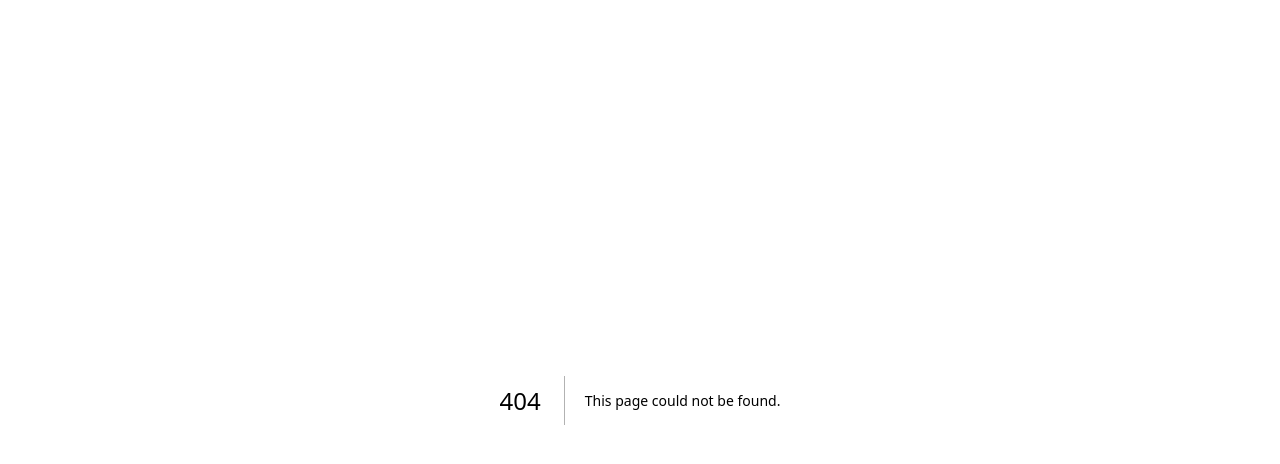
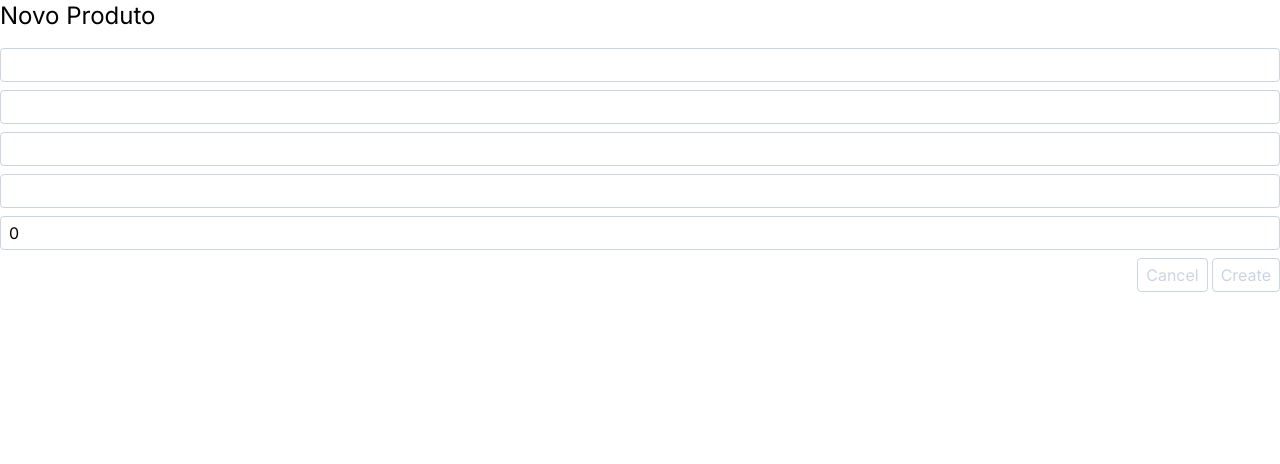
Before and after one commit to evelynlnoro/building_inventory, a Next.js app: page /new in a window 1280 px wide. Before the commit this address had no page. Shown: the top 464 px of the page. Built offline with nearby package versions, Linux system fonts and the light colour scheme.

Commit message:
feat: inventory item creation

```diff
--- a/app/components/InventoryList.tsx
+++ b/app/components/InventoryList.tsx
@@ -1,4 +1,5 @@
 import { prisma } from "@/app/db";
+import Link from "next/link";
 
 import { InventoryItem } from "@/app/components/InventoryItem";
 
@@ -13,6 +14,12 @@ export default async function InventoryList() {
     <>
       <header className="flex justify-between items-center mb-4">
         <h1 className="text-2xl">Estoque</h1>
+        <Link
+          className="border border-slate-300 text-slate-300 px-2 py-1 rounded hover:bg-slate-700 focus-within:bg-slate-700 outline-none"
+          href="/new"
+        >
+          Novo
+        </Link>
       </header>
       <ul className="pl-4">
         {items.map((item) => (
--- /dev/null
+++ b/app/new/page.tsx
@@ -0,0 +1,91 @@
+import { prisma } from "@/app/db";
+import { redirect } from "next/navigation";
+import Link from "next/link";
+
+async function createItem(data: FormData) {
+  "use server";
+
+  // validations
+  const nome = data.get("nome")?.valueOf();
+  if (typeof nome !== "string" || nome.length === 0) {
+    throw new Error("Nome inválido");
+  }
+  const descricao = data.get("descricao")?.valueOf();
+  if (typeof descricao !== "string" || descricao.length === 0) {
+    throw new Error("Descrição inválida");
+  }
+
+  const cor = data.get("cor")?.valueOf();
+  if (typeof cor !== "string" && typeof cor !== "undefined") {
+    throw new Error("Cor inválida");
+  }
+
+  const marca = data.get("marca")?.valueOf();
+  if (typeof marca !== "string" && typeof marca !== "undefined") {
+    throw new Error("Marca inválida");
+  }
+
+  const quantidade = +(data.get("quantidade")?.valueOf() || 0);
+  if (typeof quantidade !== "number" || quantidade < 0) {
+    throw new Error("Quantidade inválida");
+  }
+
+  // creation
+  await prisma.produto.create({
+    data: { nome, descricao, cor, marca, quantidade },
+  });
+  redirect("/");
+}
+
+export default function Page() {
+  return (
+    <>
+      <header className="flex justify-between items-center mb-4">
+        <h1 className="text-2xl">Novo Produto</h1>
+      </header>
+      <form action={createItem} className="flex gap-2 flex-col">
+        <input
+          type="text"
+          name="nome"
+          className="border border-slate-300 bg-transparent rounded px-2 py-1 outline-none focus-within:border-slate-100"
+        />
+        <input
+          type="text"
+          name="descricao"
+          className="border border-slate-300 bg-transparent rounded px-2 py-1 outline-none focus-within:border-slate-100"
+        />
+        <input
+          type="text"
+          name="cor"
+          className="border border-slate-300 bg-transparent rounded px-2 py-1 outline-none focus-within:border-slate-100"
+        />
+        <input
+          type="text"
+          name="marca"
+          className="border border-slate-300 bg-transparent rounded px-2 py-1 outline-none focus-within:border-slate-100"
+        />
+        <input
+          type="number"
+          name="quantidade"
+          min={0}
+          defaultValue={0}
+          className="border border-slate-300 bg-transparent rounded px-2 py-1 outline-none focus-within:border-slate-100"
+        />
+        <div className="flex gap-1 justify-end">
+          <Link
+            href=".."
+            className="border border-slate-300 text-slate-300 px-2 py-1 rounded hover:bg-slate-700 focus-within:bg-slate-700 outline-none"
+          >
+            Cancel
+          </Link>
+          <button
+            type="submit"
+            className="border border-slate-300 text-slate-300 px-2 py-1 rounded hover:bg-slate-700 focus-within:bg-slate-700 outline-none"
+          >
+            Create
+          </button>
+        </div>
+      </form>
+    </>
+  );
+}
```
